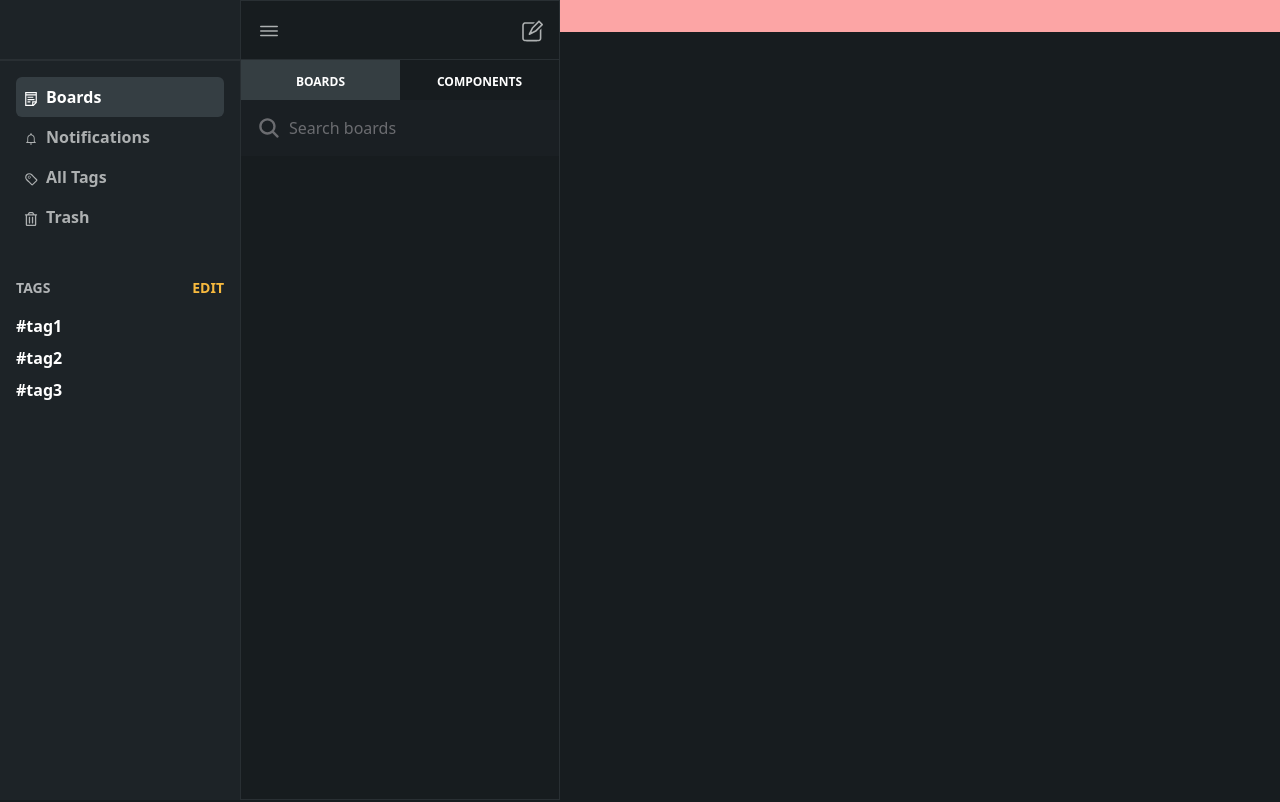
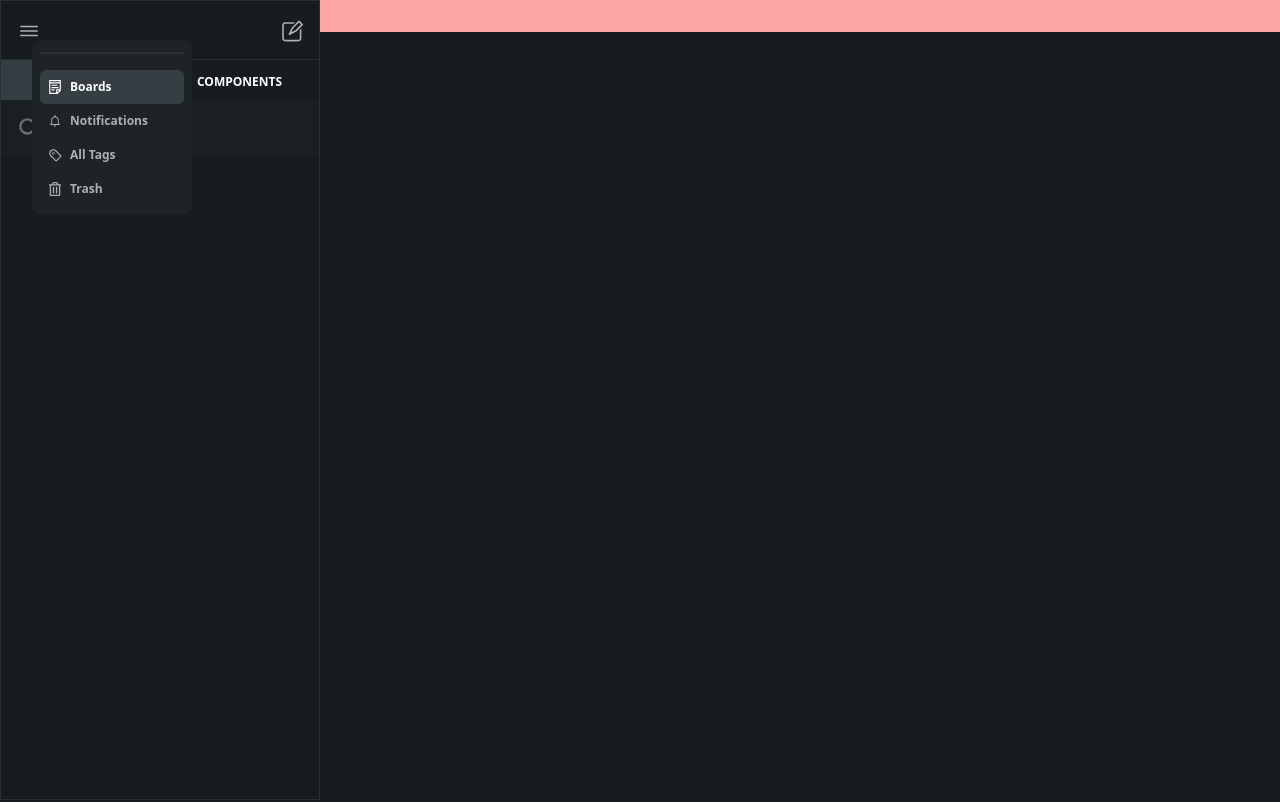
Before and after one commit to joao-miguel8/SuperNotes, a React (Vite) app: page /boards in a window 1280 px wide. Built offline with nearby package versions, Linux system fonts and the light colour scheme.

Commit message:
- Change SideNav.tsx positioning and size
- Add break-words and width properties to navItem for text wrapping
- Change side menu wrapper sticky to fixed positioning

```diff
--- a/src/components/SideNav.tsx
+++ b/src/components/SideNav.tsx
@@ -1,4 +1,4 @@
-import { Icon, Tooltip } from "@chakra-ui/react";
+import { Icon } from "@chakra-ui/react";
 import classNames from "classnames";
 import { useState } from "react";
 import { IconType } from "react-icons";
@@ -27,50 +27,27 @@ function SideNav() {
 
 	return (
 		// side menu wrapper
-		<section className="max-w-60 h-screen sticky top-0 bg-[#1D2327]">
+		<section className="p-2 h-fit max-w-60 w-40 top-10 left-8 fixed z-40 bg-[#1D2327] rounded-lg">
 			{/* side menu container */}
-			<div className="pt-[3.71rem] max-w-60 w-[240px] h-full">
+			<div className="pt-1 max-w-60 h-full">
 				{/* divider */}
 				<div className="w-full h-[1.6px] bg-[#292F33]"></div>
 				{/* nav list  */}
-				<nav className="mx-4 flex flex-col h-full">
+				<nav className="flex flex-col h-full">
 					<ul className="mt-4 flex flex-col text-[#F6F9F8]">
 						{navigationMenu.map((navItem: NavigationMenuItemType) => {
 							const currentlyChosenMenuItem = navItem.path === currentPage;
 
 							return (
-								<li key={navItem.title} className={classNames(`flex items-center gap-2 font-semibold rounded-md ${currentlyChosenMenuItem && "bg-[#353E43]"}`)}>
-									<Link className="py-2 h-full w-full rounded-md" to={navItem.path}>
+								<li key={navItem.title} className={classNames(` items-center gap-2 font-semibold rounded-md ${currentlyChosenMenuItem && "bg-[#353E43]"}`)}>
+									<Link className="py-2 flex items-center h-full w-full rounded-md" to={navItem.path}>
 										<Icon className={classNames(`ml-2 ${currentlyChosenMenuItem && "text-white"}`)} as={navItem.icon} color={currentlyChosenMenuItem ? "text-white" : "#ADB0B1"} boxSize={14} />
-										<span className={classNames(`ml-2 text-[#ADB0B1] ${currentlyChosenMenuItem && "text-white"}`)}>{navItem.title}</span>
+										<span className={classNames(`w-20 break-words ml-2 text-12 text-[#ADB0B1] ${currentlyChosenMenuItem && "text-white"}`)}>{navItem.title}</span>
 									</Link>
 								</li>
 							);
 						})}
 					</ul>
-					{/* tags container */}
-					<div className="mt-10">
-						<div className="flex justify-between">
-							<span className="text-14 font-semibold text-[#B1B4B6]">TAGS</span>
-							<Tooltip
-								className="py-1 px-2 text-14 text-white bg-[rgba(68,67,67,0.16)] rounded-[16px] [box-shadow:0_4px_30px_rgba(0,_0,_0,_0.1)] backdrop-filter backdrop-blur-[11.6px] border-[1px] border-[rgba(61,60,60,0.42)]"
-								arrowSize={15}
-								hasArrow
-								label="Edit tags"
-								aria-aria-label="Add a new note tooltip">
-								<button aria-label="edit-tags" className="text-14 font-semibold text-[#F7B93E]">
-									EDIT
-								</button>
-							</Tooltip>
-						</div>
-						<div className="mt-4 overflow-scroll overflow-x-hidden scrollbar-thin  scrollbar-thumb-gray-600 scrollbar-track-gray-500">
-							<ul className="h-full max-h-60 flex flex-col gap-2 font-bold text-white">
-								<li>#tag1</li>
-								<li>#tag2</li>
-								<li>#tag3</li>
-							</ul>
-						</div>
-					</div>
 				</nav>
 			</div>
 		</section>
```
